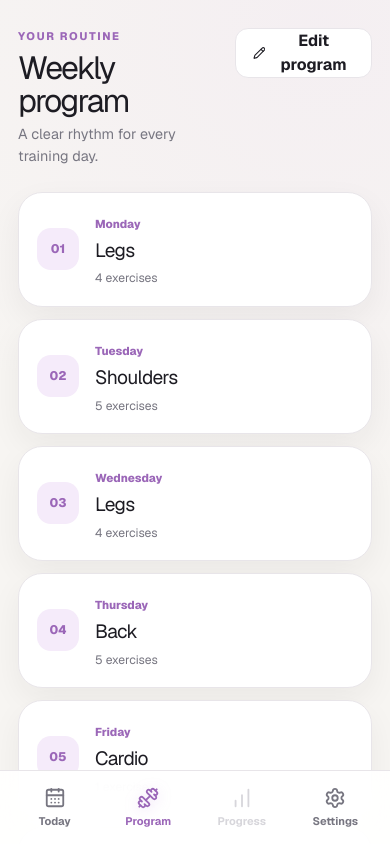
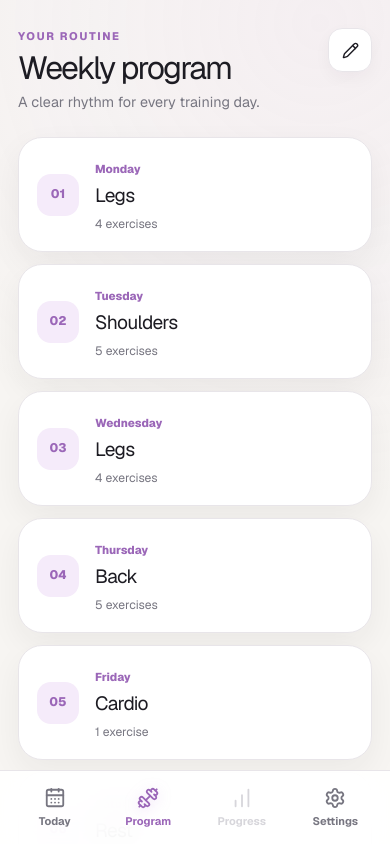
Before and after one commit to Pieter3033/M_GymApp, a Next.js app: page / in a window 390 px wide. Both pictures are taken after a click on the button "Program". Shown: the top 844 px of the page. Built offline with nearby package versions, Linux system fonts and the light colour scheme.

Commit message:
Polish mobile program editing

```diff
--- /dev/null
+++ b/app/components/ProgramScreen.module.css
@@ -0,0 +1,24 @@
+.editProgramButton {
+  width: 44px;
+  flex: 0 0 auto;
+  border-radius: 14px;
+  padding: 0;
+  box-shadow: 0 6px 16px rgba(39, 31, 43, 0.04);
+}
+
+.editProgramButton span {
+  display: none;
+}
+
+@media (min-width: 720px) {
+  .editProgramButton {
+    width: auto;
+    border-radius: 13px;
+    padding: 0 17px;
+    box-shadow: none;
+  }
+
+  .editProgramButton span {
+    display: inline;
+  }
+}
--- a/app/components/ProgramScreen.tsx
+++ b/app/components/ProgramScreen.tsx
@@ -20,6 +20,7 @@ import type {
   StrengthExercise,
   WorkoutDay,
 } from "@/lib/types";
+import styles from "./ProgramScreen.module.css";
 
 interface ProgramScreenProps {
   data: GymAppData;
@@ -228,7 +229,7 @@ export function ProgramScreen({
   const [draft, setDraft] = useState<Program>(() =>
     structuredClone(data.program),
   );
-  const [expanded, setExpanded] = useState<string[]>(["monday"]);
+  const [expanded, setExpanded] = useState<string[]>([]);
   const [editor, setEditor] = useState<{
     dayId: string;
     exercise?: Exercise;
@@ -241,6 +242,7 @@ export function ProgramScreen({
 
   const beginEditing = () => {
     setDraft(structuredClone(data.program));
+    setExpanded([]);
     setEditing(true);
   };
 
@@ -290,8 +292,13 @@ export function ProgramScreen({
             <h1>Weekly program</h1>
             <p>A clear rhythm for every training day.</p>
           </div>
-          <button className="secondary-button" onClick={beginEditing}>
-            <Pencil size={16} /> Edit program
+          <button
+            className={`secondary-button ${styles.editProgramButton}`}
+            aria-label="Edit program"
+            onClick={beginEditing}
+          >
+            <Pencil size={17} />
+            <span>Edit program</span>
           </button>
         </header>
         <section className="program-overview">
```
